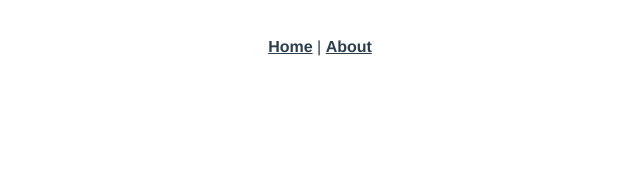
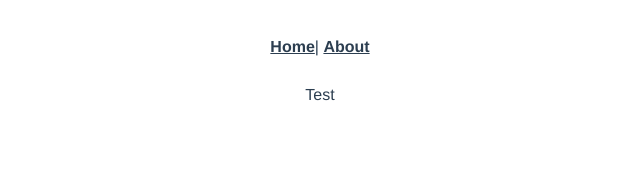
Before and after one commit to snaever/codingpirates-pwa, a Vue app: page /#/login in a window 1280 px wide. Shown: the top 176 px of the page, without its empty margins (320-960 px from the left). Built offline with nearby package versions, Linux system fonts and the light colour scheme.

Commit message:
Creating new view for login page

```diff
--- a/src/App.vue
+++ b/src/App.vue
@@ -1,16 +1,16 @@
 <template>
   <div id="app">
     <div id="nav">
-      <router-link to="/">Home</router-link> |
+      <router-link to="/">Home</router-link>|
       <router-link to="/about">About</router-link>
     </div>
-    <router-view/>
+    <router-view />
   </div>
 </template>
 
 <style lang="scss">
 #app {
-  font-family: 'Avenir', Helvetica, Arial, sans-serif;
+  font-family: "Avenir", Helvetica, Arial, sans-serif;
   -webkit-font-smoothing: antialiased;
   -moz-osx-font-smoothing: grayscale;
   text-align: center;
--- a/src/router/index.js
+++ b/src/router/index.js
@@ -1,8 +1,8 @@
-import Vue from 'vue'
-import VueRouter from 'vue-router'
-import Home from '../views/Home.vue'
+import Vue from 'vue';
+import VueRouter from 'vue-router';
+import Home from '../views/Home.vue';
 
-Vue.use(VueRouter)
+Vue.use(VueRouter);
 
 const routes = [
   {
@@ -16,12 +16,18 @@ const routes = [
     // route level code-splitting
     // this generates a separate chunk (about.[hash].js) for this route
     // which is lazy-loaded when the route is visited.
-    component: () => import(/* webpackChunkName: "about" */ '../views/About.vue')
+    component: () =>
+      import(/* webpackChunkName: "about" */ '../views/About.vue')
+  },
+  {
+    path: '/login',
+    name: 'login',
+    component: () => import('../views/Login.vue')
   }
-]
+];
 
 const router = new VueRouter({
   routes
-})
+});
 
-export default router
+export default router;
--- /dev/null
+++ b/src/views/Login.vue
@@ -0,0 +1,9 @@
+<template>
+  <div class="login">Test</div>
+</template>
+
+<script>
+export default {
+  name: "login"
+};
+</script>
```
